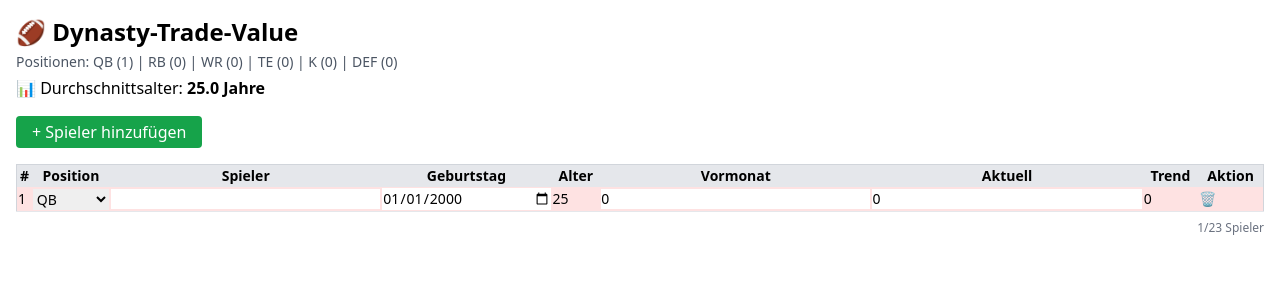
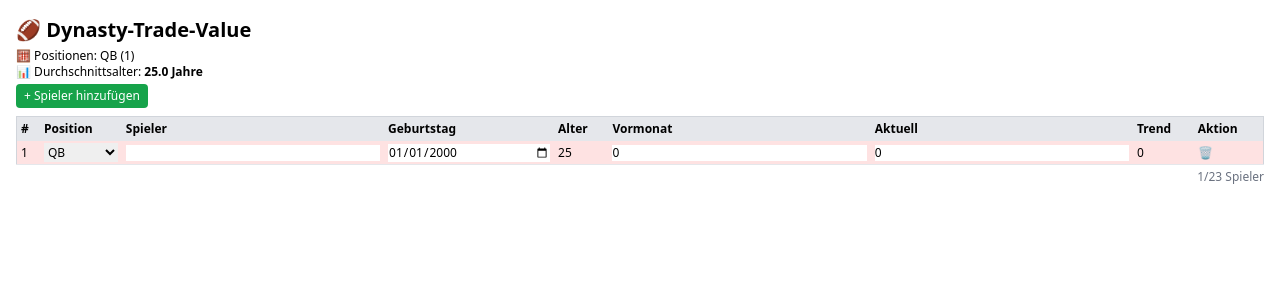
Before and after one commit to Bruecki3x/dynasty-table, a React (Vite) app: page / in a window 1280 px wide. Both pictures are taken after a click on the button "+ Spieler hinzufügen". Shown: the top 300 px of the page. Built offline with nearby package versions, Linux system fonts and the light colour scheme; the HTML template or start-up script is replaced by a standard one.

Commit message:
feat: Tabelle kompakter dargestellt

```diff
--- a/src/DynastyTable.jsx
+++ b/src/DynastyTable.jsx
@@ -15,20 +15,23 @@ function calculateAge(birthday) {
 
 export default function DynastyTable() {
   const [data, setData] = useState([]);
-  const [sortKey, setSortKey] = useState(null);
-  const [sortAsc, setSortAsc] = useState(true);
+  const [sortConfig, setSortConfig] = useState({ key: null, direction: "asc" });
 
   useEffect(() => {
+    if (typeof window !== "undefined") {
       const saved = localStorage.getItem("dynastyData");
       if (saved) {
         setData(JSON.parse(saved));
       } else {
         setData(initialData);
       }
+    }
   }, []);
 
   useEffect(() => {
+    if (typeof window !== "undefined") {
       localStorage.setItem("dynastyData", JSON.stringify(data));
+    }
   }, [data]);
 
   const handleChange = (index, field, value) => {
@@ -59,121 +62,92 @@ export default function DynastyTable() {
   };
 
   const averageAge = () => {
-    const filtered = data.filter((player) => player.position !== "DEF");
+    const filtered = data.filter((p) => p.position !== "DEF");
     const sum = filtered.reduce(
       (acc, player) => acc + calculateAge(player.birthday),
       0
     );
-    return filtered.length > 0
-      ? (sum / filtered.length).toFixed(1)
-      : "Keine Spieler";
+    return filtered.length > 0 ? (sum / filtered.length).toFixed(1) : "-";
   };
 
-  const positionCounts = {
-    QB: 0,
-    RB: 0,
-    WR: 0,
-    TE: 0,
-    K: 0,
-    DEF: 0,
-  };
-  data.forEach((player) => {
-    if (positionCounts[player.position] !== undefined) {
-      positionCounts[player.position]++;
-    }
-  });
-
-  const handleSort = (key) => {
-    if (sortKey === key) {
-      setSortAsc(!sortAsc);
-    } else {
-      setSortKey(key);
-      setSortAsc(true);
-    }
-
+  const sortData = (key) => {
+    const direction =
+      sortConfig.key === key && sortConfig.direction === "asc" ? "desc" : "asc";
     const sorted = [...data].sort((a, b) => {
-      let aVal, bVal;
-
-      if (key === "birthday") {
-        aVal = new Date(a.birthday);
-        bVal = new Date(b.birthday);
-      } else if (key === "age") {
-        aVal = calculateAge(a.birthday);
-        bVal = calculateAge(b.birthday);
-      } else if (key === "trend") {
-        aVal = a.currentValue - a.lastValue;
-        bVal = b.currentValue - b.lastValue;
-      } else {
-        aVal = a[key];
-        bVal = b[key];
-      }
-
-      if (aVal < bVal) return sortAsc ? -1 : 1;
-      if (aVal > bVal) return sortAsc ? 1 : -1;
+      const valA = key === "age" ? calculateAge(a.birthday) : a[key];
+      const valB = key === "age" ? calculateAge(b.birthday) : b[key];
+      if (valA < valB) return direction === "asc" ? -1 : 1;
+      if (valA > valB) return direction === "asc" ? 1 : -1;
       return 0;
     });
-
+    setSortConfig({ key, direction });
     setData(sorted);
   };
 
-  const getSortArrow = (key) => {
-    if (sortKey !== key) return "";
-    return sortAsc ? " ▲" : " ▼";
+  const positionCount = data.reduce((acc, p) => {
+    acc[p.position] = (acc[p.position] || 0) + 1;
+    return acc;
+  }, {});
+
+  const sortArrow = (key) => {
+    if (sortConfig.key === key) {
+      return sortConfig.direction === "asc" ? "▲" : "▼";
+    }
+    return "";
   };
 
+  const columnStyle = "px-1 py-0.5 text-left whitespace-nowrap";
+  const headerStyle = "bg-gray-200 px-1 py-1 text-left text-xs";
+
   return (
-    <div className="p-4">
-      <h2 className="text-2xl font-bold mb-1">🏈 Dynasty-Trade-Value</h2>
-      <p className="text-sm mb-1 text-gray-600">
-        Positionen:
-        {" QB (" + positionCounts.QB + ")"}
-        {" | RB (" + positionCounts.RB + ")"}
-        {" | WR (" + positionCounts.WR + ")"}
-        {" | TE (" + positionCounts.TE + ")"}
-        {" | K (" + positionCounts.K + ")"}
-        {" | DEF (" + positionCounts.DEF + ")"}
+    <div className="p-4 text-xs">
+      <h2 className="text-xl font-bold mb-1">🏈 Dynasty-Trade-Value</h2>
+      <p className="mb-1">
+        🧮 Positionen: {Object.entries(positionCount)
+          .map(([pos, count]) => `${pos} (${count})`)
+          .join(" | ")}<br />
+        📊 Durchschnittsalter: <strong>{averageAge()} Jahre</strong>
       </p>
-      <p className="mb-4">📊 Durchschnittsalter: <strong>{averageAge()} Jahre</strong></p>
       <button
         onClick={handleAdd}
-        className="mb-4 px-4 py-1 bg-green-600 text-white rounded"
+        className="mb-2 px-2 py-1 bg-green-600 text-white rounded"
       >
         + Spieler hinzufügen
       </button>
-      <table className="w-full table-auto border border-collapse border-gray-300 text-sm">
+
+      <table className="w-full table-auto border border-collapse border-gray-300">
         <thead>
-          <tr className="bg-gray-200">
-            <th>#</th>
-            <th onClick={() => handleSort("position")} className="cursor-pointer">Position{getSortArrow("position")}</th>
-            <th onClick={() => handleSort("name")} className="cursor-pointer">Spieler{getSortArrow("name")}</th>
-            <th onClick={() => handleSort("birthday")} className="cursor-pointer">Geburtstag{getSortArrow("birthday")}</th>
-            <th onClick={() => handleSort("age")} className="cursor-pointer">Alter{getSortArrow("age")}</th>
-            <th onClick={() => handleSort("lastValue")} className="cursor-pointer">Vormonat{getSortArrow("lastValue")}</th>
-            <th onClick={() => handleSort("currentValue")} className="cursor-pointer">Aktuell{getSortArrow("currentValue")}</th>
-            <th onClick={() => handleSort("trend")} className="cursor-pointer">Trend{getSortArrow("trend")}</th>
-            <th>Aktion</th>
+          <tr>
+            <th className={headerStyle}>#</th>
+            <th className={headerStyle} onClick={() => sortData("position")}>Position {sortArrow("position")}</th>
+            <th className={headerStyle} onClick={() => sortData("name")}>Spieler {sortArrow("name")}</th>
+            <th className={headerStyle}>Geburtstag</th>
+            <th className={headerStyle} onClick={() => sortData("age")}>Alter {sortArrow("age")}</th>
+            <th className={headerStyle} onClick={() => sortData("lastValue")}>Vormonat {sortArrow("lastValue")}</th>
+            <th className={headerStyle} onClick={() => sortData("currentValue")}>Aktuell {sortArrow("currentValue")}</th>
+            <th className={headerStyle} onClick={() => sortData("trend")}>Trend {sortArrow("trend")}</th>
+            <th className={headerStyle}>Aktion</th>
           </tr>
         </thead>
         <tbody>
           {data.map((player, index) => {
             const age = calculateAge(player.birthday);
             const trend = player.currentValue - player.lastValue;
-
-            const isDEF = player.position === "DEF";
-
-            const color = {
+            const bgColor = {
               QB: "bg-red-100",
               RB: "bg-green-100",
               WR: "bg-blue-100",
               TE: "bg-yellow-100",
-              K: "bg-purple-200",
+              K: "bg-purple-100",
               DEF: "bg-gray-100",
             }[player.position] || "";
 
+            const isDEF = player.position === "DEF";
+
             return (
-              <tr key={index} className={`${color} border-b`}>
-                <td>{index + 1}</td>
-                <td>
+              <tr key={index} className={`${bgColor} border-b text-xs`}>
+                <td className={columnStyle}>{index + 1}</td>
+                <td className={columnStyle}>
                   <select
                     value={player.position}
                     onChange={(e) =>
@@ -188,7 +162,7 @@ export default function DynastyTable() {
                     ))}
                   </select>
                 </td>
-                <td>
+                <td className={columnStyle}>
                   <input
                     type="text"
                     value={player.name}
@@ -198,7 +172,8 @@ export default function DynastyTable() {
                     className="w-full"
                   />
                 </td>
-                <td>
+                <td className={columnStyle}>
+                  {!isDEF && (
                     <input
                       type="date"
                       value={player.birthday}
@@ -206,11 +181,11 @@ export default function DynastyTable() {
                         handleChange(index, "birthday", e.target.value)
                       }
                       className="w-full"
-                    disabled={isDEF}
                     />
+                  )}
                 </td>
-                <td>{isDEF ? "–" : age}</td>
-                <td>
+                <td className={columnStyle}>{!isDEF ? age : "-"}</td>
+                <td className={columnStyle}>
                   <input
                     type="number"
                     value={player.lastValue}
@@ -220,7 +195,7 @@ export default function DynastyTable() {
                     className="w-full"
                   />
                 </td>
-                <td>
+                <td className={columnStyle}>
                   <input
                     type="number"
                     value={player.currentValue}
@@ -230,8 +205,8 @@ export default function DynastyTable() {
                     className="w-full"
                   />
                 </td>
-                <td>{trend}</td>
-                <td>
+                <td className={columnStyle}>{trend}</td>
+                <td className={columnStyle}>
                   <button
                     onClick={() => handleDelete(index)}
                     className="text-red-600"
@@ -244,7 +219,7 @@ export default function DynastyTable() {
           })}
         </tbody>
       </table>
-      <p className="text-right text-xs mt-2 text-gray-500">
+      <p className="text-right text-xs mt-1 text-gray-500">
         {data.length}/23 Spieler
       </p>
     </div>
```
Lines whose indentation alone changed are shown as unchanged.
